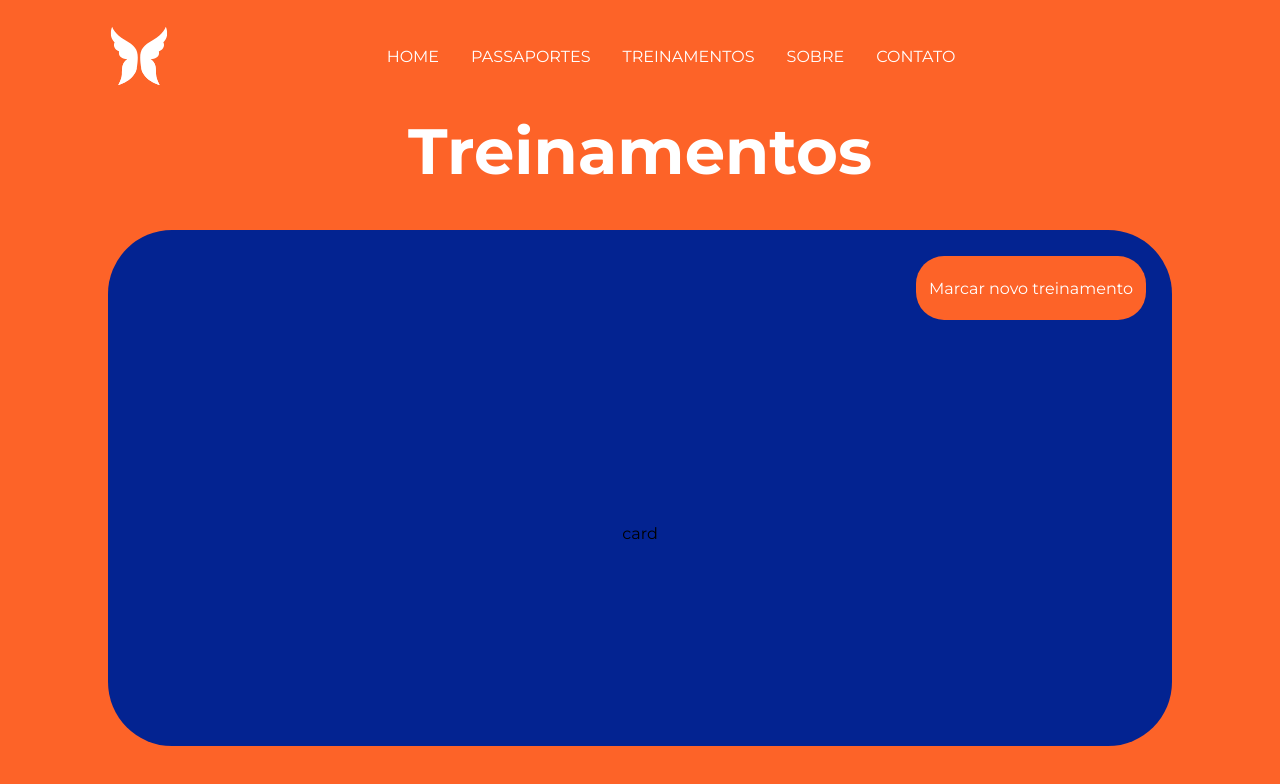
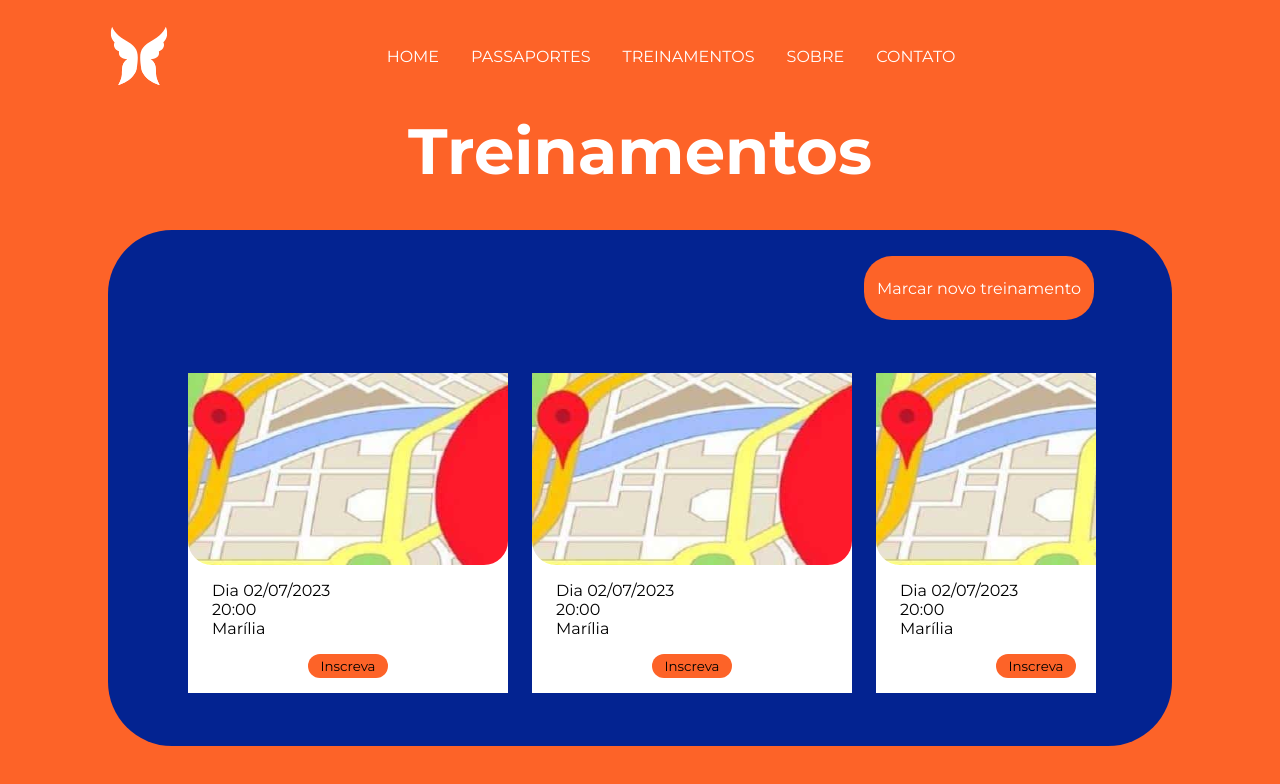
Before and after one commit to Butterflyingg/FrontEnd, an Angular app: page /passaporte in a window 1280 px wide. Shown: the top 784 px of the page. Built offline with nearby package versions, Linux system fonts and the light colour scheme.

Commit message:
scroll_ok

```diff
--- a/src/app/app.module.ts
+++ b/src/app/app.module.ts
@@ -13,6 +13,7 @@ import { BodyPassComponent } from './pass/body-pass/body-pass.component';
 import { CardPassComponent } from './pass/card-pass/card-pass.component';
 import { TrainingComponent } from './pages/training/training.component';
 import { BodyTrainingComponent } from './training/body-training/body-training.component';
+import { CardTrainingComponent } from './training/card-training/card-training.component';
 
 
 @NgModule({
@@ -27,7 +28,8 @@ import { BodyTrainingComponent } from './training/body-training/body-training.co
     BodyPassComponent,
     CardPassComponent,
     TrainingComponent,
-    BodyTrainingComponent
+    BodyTrainingComponent,
+    CardTrainingComponent
   ],
   imports: [
     BrowserModule,
--- a/src/app/training/body-training/body-training.component.html
+++ b/src/app/training/body-training/body-training.component.html
@@ -7,8 +7,10 @@
         <div class="body-training-top">
             <button class="new-training">Marcar novo treinamento</button>
         </div>
-        <div class="cards" *ngFor="let i of InfoTraining">
-            card
+        <div class="container-cards">
+            <div class="cards" *ngFor="let i of InfoTraining">
+                    <app-card-training [itens]="i"></app-card-training>
+            </div>
         </div>
     </div>
 </div>
--- a/src/app/training/body-training/body-training.component.scss
+++ b/src/app/training/body-training/body-training.component.scss
@@ -23,6 +23,7 @@
     display: flex;
     flex-direction: column;
     // justify-content: space-between;
+    padding-right: 52px;
 }
 
 .body-training-top{
@@ -39,17 +40,21 @@
     color: #FFF;
     font-size: 16px;
     border: none;
-    cursor: pointer;
-    transition: 1s;
 }
 
 .new-training:hover{
     color: var(--color-2);
 }
 
-.cards{
+.container-cards{
     display: flex;
     height: 100%;
-    justify-content: center;
+    // justify-content: center;
     align-items: center;
+    display: flex;
+    overflow-x: auto;
+    white-space: nowrap;
+    margin:0 24px 0 80px;
+    gap: 24px;
+    scrollbar-width: 320px;
 }
--- a/src/app/training/body-training/body-training.component.ts
+++ b/src/app/training/body-training/body-training.component.ts
@@ -8,6 +8,10 @@ import { InfoTraining } from 'src/app/shared/card-training.model';
 })
 export class BodyTrainingComponent {
   InfoTraining: InfoTraining [] = [
-    new InfoTraining("1", "../../../assets/MAPS.svg", "02/07/2023", "20:00", "Marília", "mdoaomdmao")
+    new InfoTraining("1", "../../../assets/MAPS.svg", "02/07/2023", "20:00", "Marília", "mdoaomdmao"),
+    new InfoTraining("2", "../../../assets/MAPS.svg", "02/07/2023", "20:00", "Marília", "mdoaomdmao"),
+    new InfoTraining("3", "../../../assets/MAPS.svg", "02/07/2023", "20:00", "Marília", "mdoaomdmao"),
+    new InfoTraining("4", "../../../assets/MAPS.svg", "02/07/2023", "20:00", "Marília", "mdoaomdmao"),
+    new InfoTraining("5", "../../../assets/MAPS.svg", "02/07/2023", "20:00", "Marília", "mdoaomdmao"),
   ]
 }
--- /dev/null
+++ b/src/app/training/card-training/card-training.component.html
@@ -0,0 +1,13 @@
+<div class="card-training">
+    <div class="card-training-img">
+        <!-- <img src="../../../assets/MAPS.svg" alt=""> -->
+    </div>
+    <div class="info">
+        <p>Dia {{itens.day}}</p>
+        <p>{{itens.hour}}</p>
+        <p>{{itens.local}}</p>
+    </div>
+    <div class="btn-training">
+        <button>Inscreva</button>
+    </div>
+</div>
--- /dev/null
+++ b/src/app/training/card-training/card-training.component.scss
@@ -0,0 +1,45 @@
+.card-training{
+    width: 320px;
+    height: 320px;
+    background-color: white;
+}
+
+.card-training-img{
+    height: 60%;
+    width: 100%;
+    background-image: url(../../../assets/MAPS.svg);
+    border-radius: 0px 0 24px 24px;
+}
+
+
+
+.card-training img{
+    height: 100%;
+    width: 100%;
+    display: flex;
+    justify-content: center;
+
+}
+
+.info{
+    padding: 16px 0 16px 24px;
+}
+
+.card-training .btn-training{
+    display: flex;
+    justify-content: center;
+}
+
+.card-training .btn-training button{
+    border-radius: 24px;
+    background-color: var(--color-1);
+    border-style: none;
+    width: 80px;
+    height: 24px;
+}
+
+.card-training:hover{
+    width: 400px;
+    height: 350px;
+
+}
--- a/src/styles.scss
+++ b/src/styles.scss
@@ -8,6 +8,7 @@
     text-decoration: none;
     list-style: none;
     box-sizing: border-box;
+    scrollbar-width: 2px;
 }
 
 :root {
@@ -16,3 +17,22 @@
     --color-3: #000000;
     --color-4: #FFFFFF;
 }
+a, button{
+    transition: 1s;
+}
+a, button:hover{
+    cursor: pointer;
+    color: var(--color-2);
+}
+::-webkit-scrollbar {
+    width: 12px;
+  }
+::-webkit-scrollbar-thumb{
+    background-color: var(--color-1);
+    border-radius: 12px;
+    border: solid 6px var(--color-2);
+}
+::-webkit-scrollbar-track {
+    background-color: var(--color-2); /* Cor da track em navegadores baseados em WebKit (Chrome, Safari) */
+    border-radius: 12px;
+}
```
Also changed, not shown: src/app/training/card-training/card-training.component.ts (added, +11 -0 lines).
